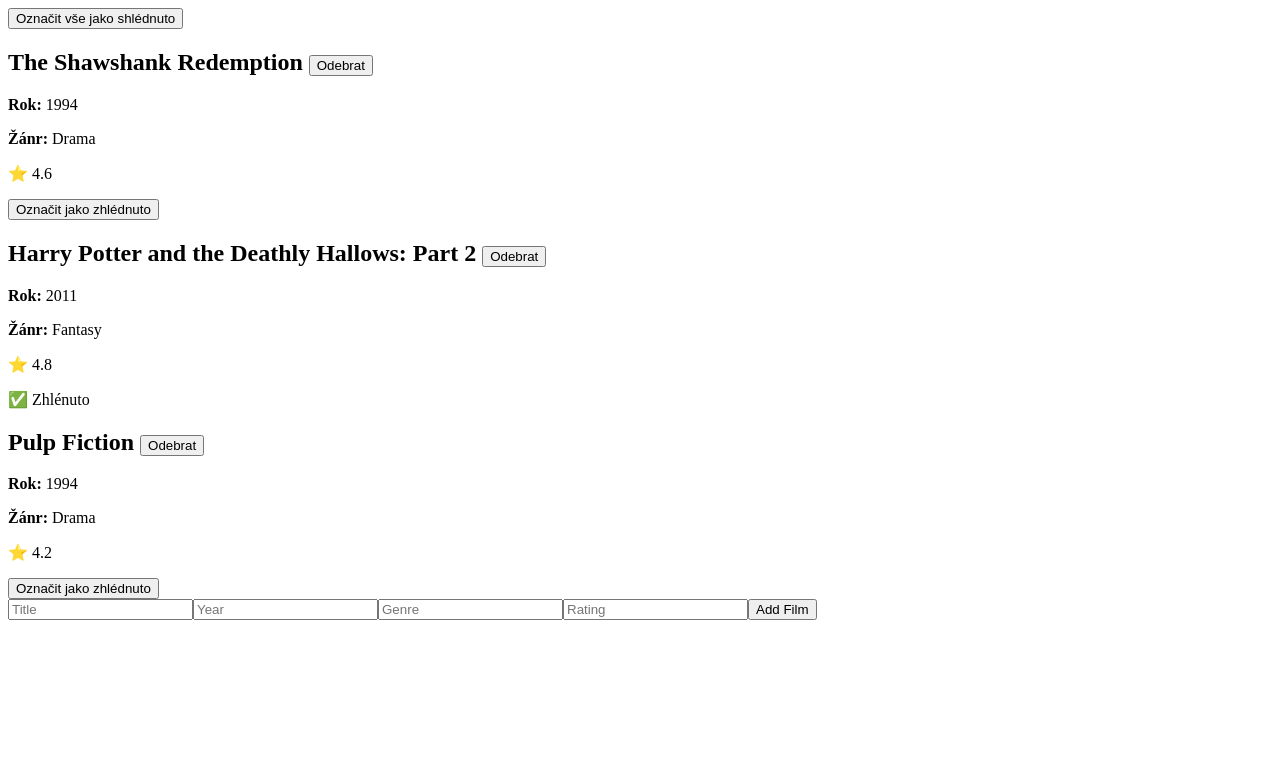
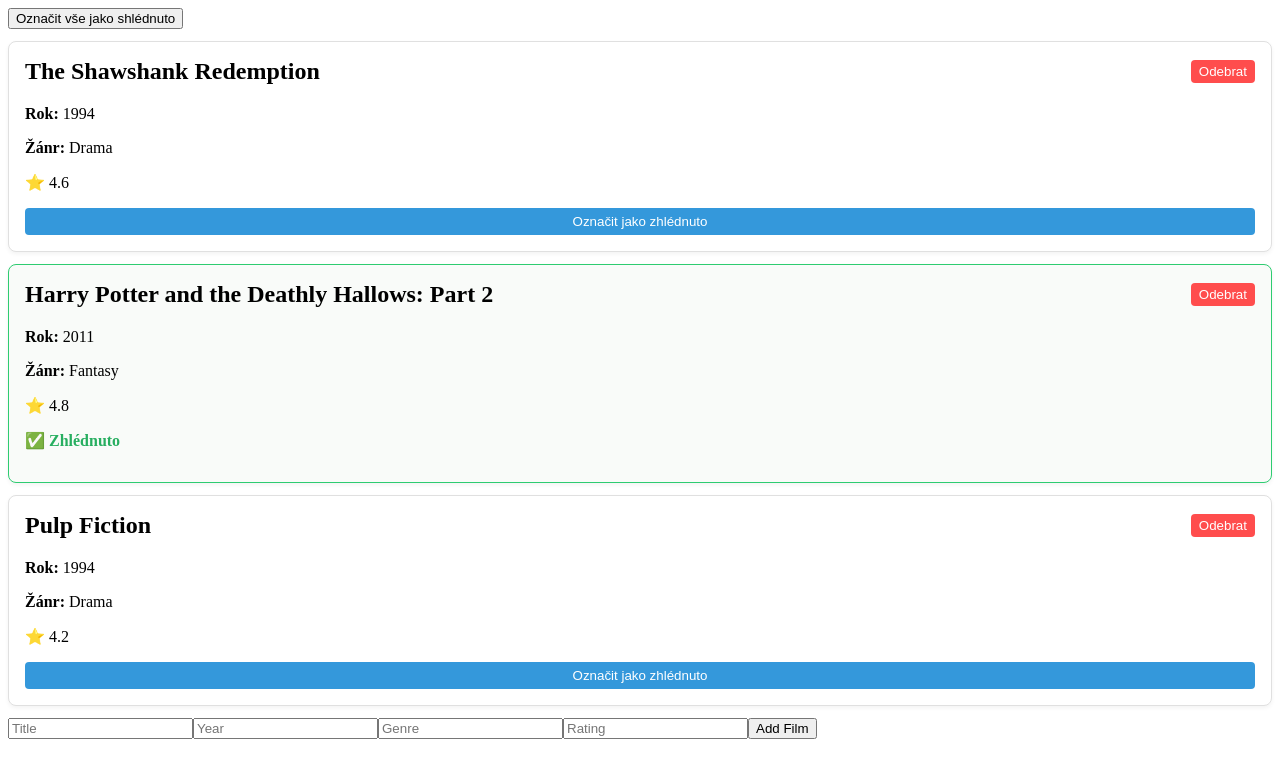
Before and after one commit to pydt00/react-project-pydt00, a React (Vite) app: page / in a window 1280 px wide. Shown: the top 778 px of the page. Built offline with nearby package versions, Linux system fonts and the light colour scheme.

Commit message:
feat: styl pro FilmCard

```diff
--- a/src/App.tsx
+++ b/src/App.tsx
@@ -1,4 +1,6 @@
 import FilmList from "./components/FilmList";
+
+/* Stylingová metoda: CSS Modules */
 
 export default function App() {
   return (
--- /dev/null
+++ b/src/components/FilmCard.module.css
@@ -0,0 +1,62 @@
+/* Base card styling */
+.card {
+  background-color: #ffffff;
+  border: 1px solid #e0e0e0;
+  border-radius: 8px;
+  padding: 16px;
+  margin: 12px 0;
+  box-shadow: 0 2px 4px rgba(0, 0, 0, 0.05);
+  transition: transform 0.2s ease, box-shadow 0.2s ease, border-color 0.2s ease;
+}
+
+/* Hover effect: gentle lift and shadow expansion */
+.card:hover {
+  transform: translateY(-4px);
+  box-shadow: 0 6px 12px rgba(0, 0, 0, 0.1);
+}
+
+/* Visually distinct style for watched films */
+.watchedCard {
+  border-color: #2ecc71; /* Green border */
+  background-color: #f9fbf9; /* Subtle green/clean background tint */
+}
+
+/* Optional helper styles to make the card text look cleaner */
+.header {
+  display: flex;
+  justify-content: space-between;
+  align-items: center;
+  margin-top: 0;
+}
+
+.removeButton {
+  background-color: #ff4d4d;
+  color: white;
+  border: none;
+  border-radius: 4px;
+  padding: 4px 8px;
+  cursor: pointer;
+}
+
+.removeButton:hover {
+  background-color: #e03333;
+}
+
+.watchButton {
+  background-color: #3498db;
+  color: white;
+  border: none;
+  border-radius: 4px;
+  padding: 6px 12px;
+  cursor: pointer;
+  width: 100%;
+}
+
+.watchButton:hover {
+  background-color: #2980b9;
+}
+
+.watchedBadge {
+  color: #27ae60;
+  font-weight: bold;
+}
--- a/src/components/FilmCard.tsx
+++ b/src/components/FilmCard.tsx
@@ -1,6 +1,7 @@
 import type { Film } from '../types/Film.tsx';
 import { useContext } from 'react';
 import { WatchlistContext } from '@/context/WatchlistProvider.tsx';
+import styles from './FilmCard.module.css';
 
 type Props = {
     key: string
@@ -11,19 +12,27 @@
 export default function FilmCard(p : Props) {
     const { films, addFilm, removeFilm, toggleWatched, setAllAsWatched } = useContext(WatchlistContext);
 
+// 2. Conditionally combine classes based on the watched state
+    const cardClass = `${styles.card} ${p.film.watched ? styles.watchedCard : ''}`;
+
     return (
-        <div>
-            <h2>{p.film.title} <button onClick={() => removeFilm(p.film.id)}>Odebrat</button></h2>
+        <div className={cardClass}>
+            <h2 className={styles.header}>
+                {p.film.title}
+                <button className={styles.removeButton} onClick={() => removeFilm(p.film.id)}>
+                    Odebrat
+                </button>
+            </h2>
             <p><b>Rok:</b> {p.film.year}</p>
             <p><b>Žánr:</b> {p.film.genre}</p>
             <p><span>⭐</span> {p.film.rating}</p>
             {p.film.watched ?
-                <p><span>✅</span> Zhlénuto</p>
+                <p className={styles.watchedBadge}><span>✅</span> Zhlédnuto</p>
             :
-                <button onClick={() => {p.onToggle(p.film.id)}}>
+                <button className={styles.watchButton} onClick={() => {p.onToggle(p.film.id)}}>
                     Označit jako zhlédnuto
                 </button>
             }
         </div>
-    )
+    );
 }
--- /dev/null
+++ b/src/style.css
@@ -0,0 +1,25 @@
+:root {
+
+    /* Colors */
+    --color-black: #000000;
+    --color-gray: #151515;
+    --color-orange-1: #f9a245;
+    --color-orange-2: #f07a00;
+    --color-orange-3: #d45101;
+
+    /* Spacing */
+    --space-1: 0.25rem;   /* 4px */
+    --space-2: 0.5rem;    /* 8px */
+    --space-4: 1rem;      /* 16px */
+    --space-8: 2rem;      /* 32px */
+
+    /* Text */
+    --font-size-sm: 0.875rem;
+    --font-size-base: 1rem;
+    --font-size-lg: 1.125rem;
+
+    /* Radius */
+    --radius-sm: 4px;
+    --radius-md: 8px;
+    --radius-lg: 12px;
+}
```
